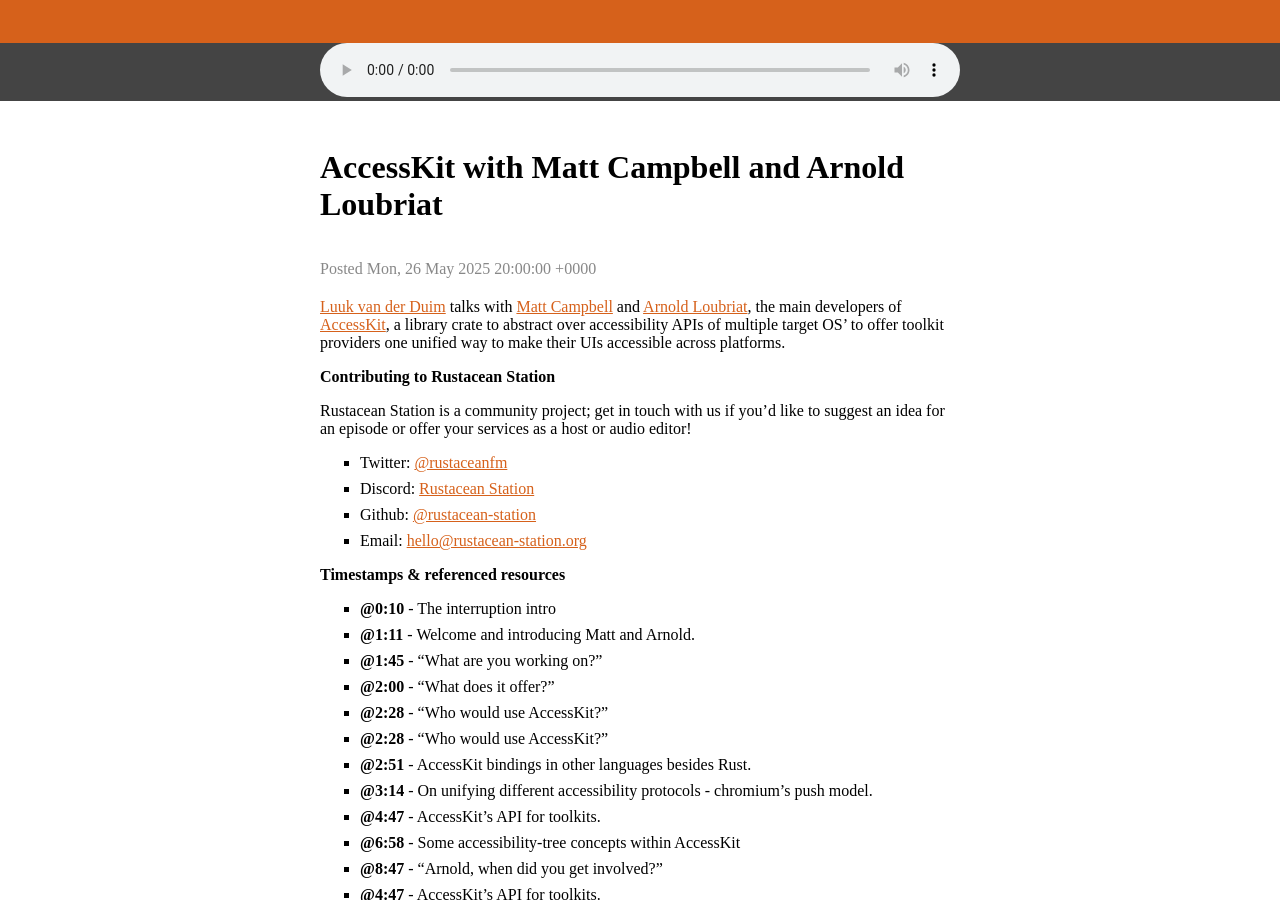
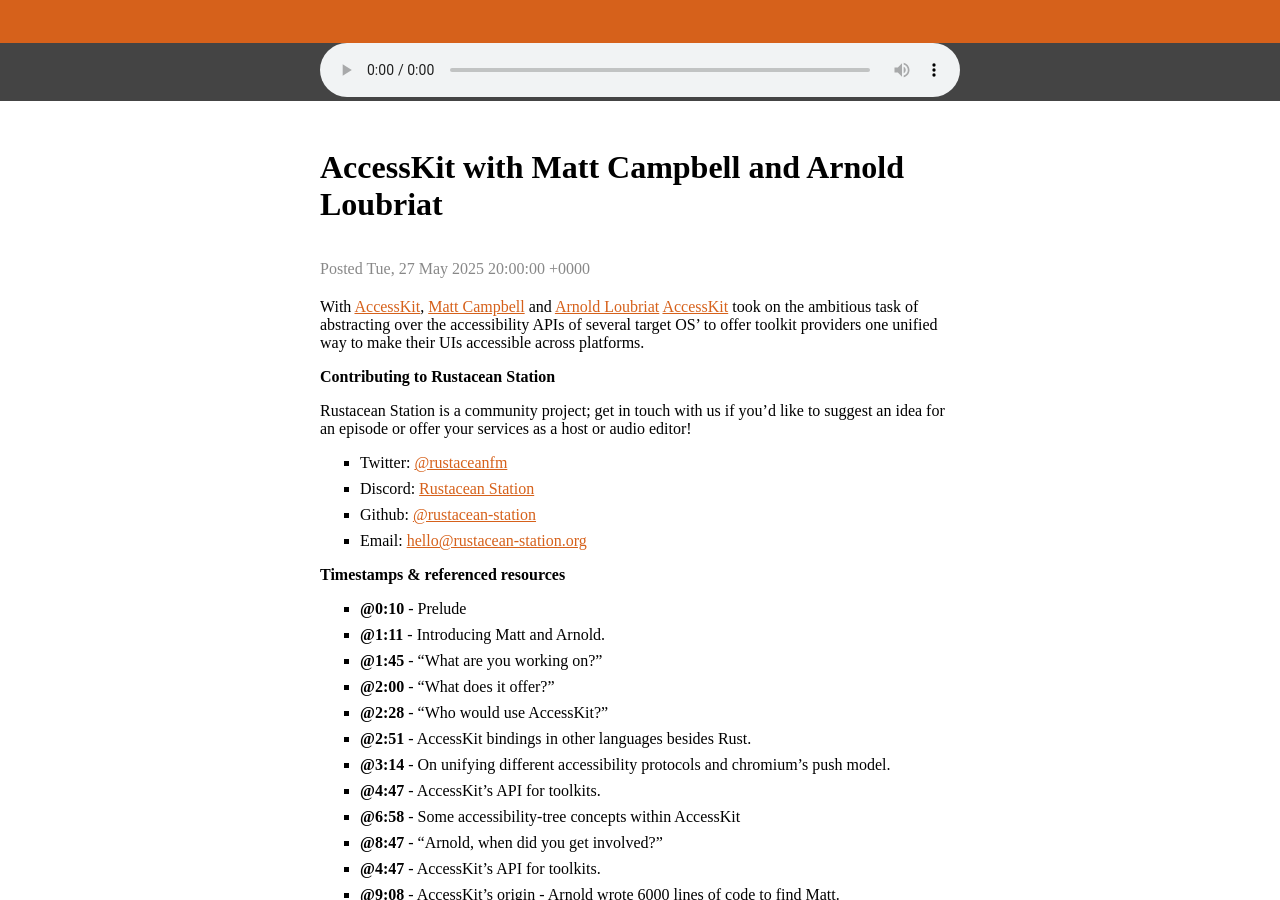
Before and after one commit to rustacean-station/rustacean-station.org, a Jekyll site: the page built from _episodes/interviews/2025-05-27-accesskit-with-matt-campbell-and-arnold-loubriat.md, in a window 1280 px wide and 900 px high, scrolled down 402 px. Built offline with Jekyll 4.4.1, drawn with Linux system fonts in a browser that asks for light colours.

Commit message:
fixup: Adjust filename, meta data, and description

```diff
--- a/_episodes/interviews/2025-05-26-accesskit-with-matt-campbell-and-arnold-loubriat.md
+++ b/_episodes/interviews/2025-05-27-accesskit-with-matt-campbell-and-arnold-loubriat.md
@@ -1,13 +1,13 @@
 ---
 title: "AccessKit with Matt Campbell and Arnold Loubriat"
-date: 2025-05-26T20:00:00Z
-file: https://audio.rustacean-station.org/file/rustacean-station/20250526-accesskit-with-matt-campbell-and-arnold-loubriat.mp3
-duration: "32:52"
-length: "29338789"
+date: 2025-05-27T20:00:00Z
+file: https://audio.rustacean-station.org/file/rustacean-station/20250527-accesskit-with-matt-campbell-and-arnold-loubriat.mp3
+length: "25041195"
 #reddit: (leave blank on initial publish, amend with link and uncomment this line after Reddit thread has been posted)
 ---
 
-[Luuk van der Duim](https://github.com/luukvanderduim/) talks with [Matt Campbell](https://github.com/mwcampbell) and [Arnold Loubriat](https://github.com/DataTriny), the main developers of [AccessKit](https://accesskit.dev/), a library crate to abstract over accessibility APIs of multiple target OS' to offer toolkit providers one unified way to make their UIs accessible across platforms.
+With [AccessKit](https://accesskit.dev/), [Matt Campbell](https://github.com/mwcampbell) and [Arnold Loubriat](https://github.com/DataTriny) [AccessKit](https://accesskit.dev/) took on the ambitious task of abstracting over
+the accessibility APIs of several target OS' to offer toolkit providers one unified way to make their UIs accessible across platforms.
 
 ### Contributing to Rustacean Station
 
@@ -20,14 +20,13 @@
 
 ### Timestamps & referenced resources
 
-- [@0:10] - The interruption intro
-- [@1:11] - Welcome and introducing Matt and Arnold.
+- [@0:10] - Prelude
+- [@1:11] - Introducing Matt and Arnold.
 - [@1:45] - "What are you working on?"
 - [@2:00] - "What does it offer?"
 - [@2:28] - "Who would use AccessKit?"
-- [@2:28] - "Who would use AccessKit?"
 - [@2:51] - AccessKit bindings in other languages besides Rust.
-- [@3:14] - On unifying different accessibility protocols - chromium's push model.
+- [@3:14] - On unifying different accessibility protocols and chromium's push model.
 - [@4:47] - AccessKit's API for toolkits.
 - [@6:58] - Some accessibility-tree concepts within AccessKit
 - [@8:47] - "Arnold, when did you get involved?"
```
